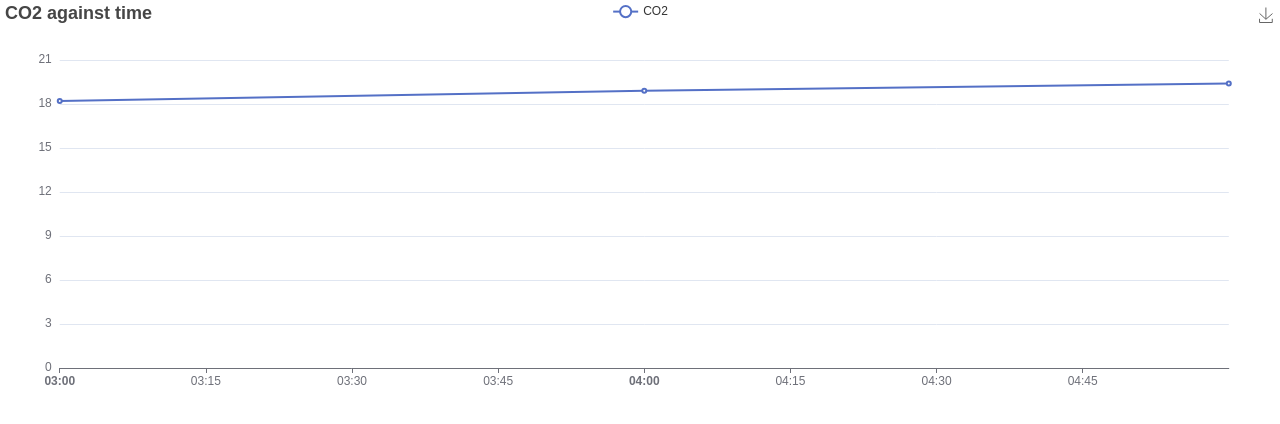
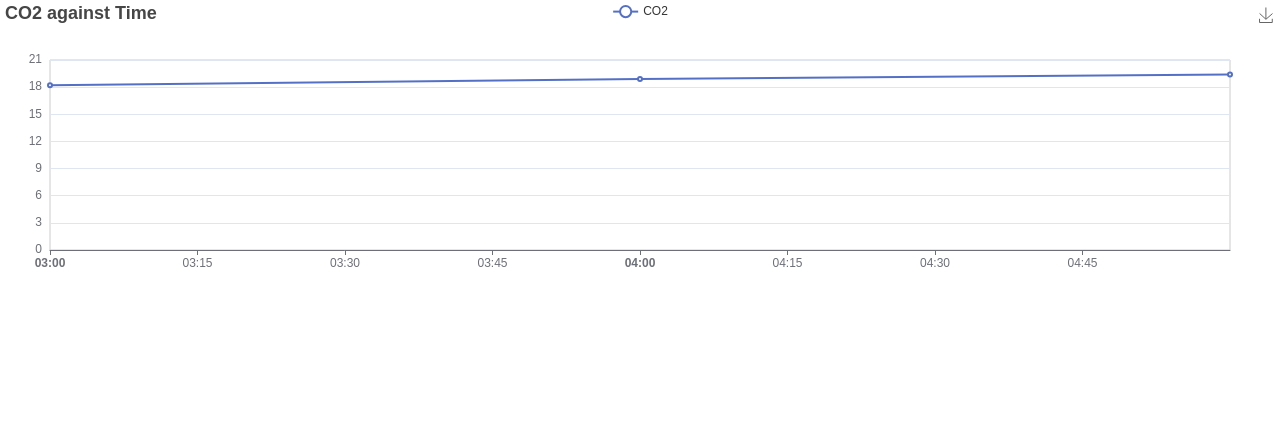
Before and after one commit to jonathandw743/CO2-plotting-for-SAMHE, a React (Create React App) app: page / in a window 1280 px wide. Shown: the top 424 px of the page. Built offline with nearby package versions, Linux system fonts and the light colour scheme.

Commit message:
added plotter component, added options

```diff
--- a/src/App.jsx
+++ b/src/App.jsx
@@ -1,25 +1,30 @@
 import "./App.css";
 import Page from "./components/Page";
-import React from 'react';
-
-const dataIn = [
-    {
-        "time": "2022-07-20T03:00:00",
-        "val": 18.2
-    },
-    {
-        "time": "2022-07-20T04:00:00",
-        "val": 18.9
-    },
-    {
-        "time": "2022-07-20T05:00:00",
-        "val": 19.4
-    }
-];
+import { useState } from "react";
 
 function App() {
-    const axisData = dataIn.map((dataPoint) => [dataPoint.time, dataPoint.val]);
-    return <Page axisData={axisData}/>;
+    const [plottingData, setPlottingData] = useState([
+        {
+            time: "2022-07-20T03:00:00",
+            val: 18.2,
+        },
+        {
+            time: "2022-07-20T04:00:00",
+            val: 18.9,
+        },
+        {
+            time: "2022-07-20T05:00:00",
+            val: 19.4,
+        },
+    ]);
+    const [plottingOptions, setPlottingOptions] = useState({
+        independentKey: "time",
+        dependentKey: "val",
+        independentName: "Time",
+        dependentName: "CO2",
+    });
+
+    return <Page plottingData={plottingData} plottingOptions={plottingOptions} />;
 }
 
 export default App;
--- a/src/components/Page.jsx
+++ b/src/components/Page.jsx
@@ -1,53 +1,7 @@
-import React from 'react';
-import ReactECharts from 'echarts-for-react';
+import Plotter from "./Plotter";
 
-const Page = ({axisData}) => {
-  const option = {
-    title: {
-      text: 'CO2 against time'
-    },
-    tooltip : {
-      trigger: 'axis'
-    },
-    legend: {
-      data:['CO2']
-    },
-    toolbox: {
-      feature: {
-        saveAsImage: {}
-      }
-    },
-    grid: {
-      left: '3%',
-      right: '4%',
-      bottom: '3%',
-      containLabel: true
-    },
-    xAxis : [
-      {
-        type : 'time',
-      }
-    ],
-    yAxis : [
-      {
-        type : 'value'
-      }
-    ],
-    series : [
-      {
-        name:'CO2',
-        type:'line',
-        // stack: '总量',
-        // areaStyle: {normal: {}},
-        data: axisData
-      }
-    ]
-  };
-
-  return <ReactECharts
-    option={option}
-    style={{ height: 400 }}
-  />;
+const Page = ({plottingData, plottingOptions}) => {
+  return <Plotter data={plottingData} options={plottingOptions}/>;
 };
 
 export default Page;
--- /dev/null
+++ b/src/components/Plotter.jsx
@@ -0,0 +1,53 @@
+import ReactECharts from "echarts-for-react";
+
+const Plotter = ({data, options}) => {
+    const option = {
+        title: {
+          text: `${options.dependentName} against ${options.independentName}`
+        },
+        tooltip : {
+          trigger: 'axis'
+        },
+        legend: {
+        //   data:['CO2']
+        },
+        toolbox: {
+          feature: {
+            saveAsImage: {}
+          }
+        },
+        grid: {
+          left: '50',
+          right: '50',
+          bottom: '50',
+        //   containLabel: true
+        show: true,
+
+        },
+        xAxis : [
+          {
+            type : 'time',
+          }
+        ],
+        yAxis : [
+          {
+            type : 'value'
+          }
+        ],
+        series : [
+          {
+            name:'CO2',
+            type:'line',
+            // stack: '总量',
+            // areaStyle: {normal: {}},
+            data: data.map((dataPoint) => [
+                dataPoint[options.independentKey],
+                dataPoint[options.dependentKey]
+            ])
+          }
+        ]
+      };
+    return <ReactECharts option={option} />;
+};
+
+export default Plotter;
```
